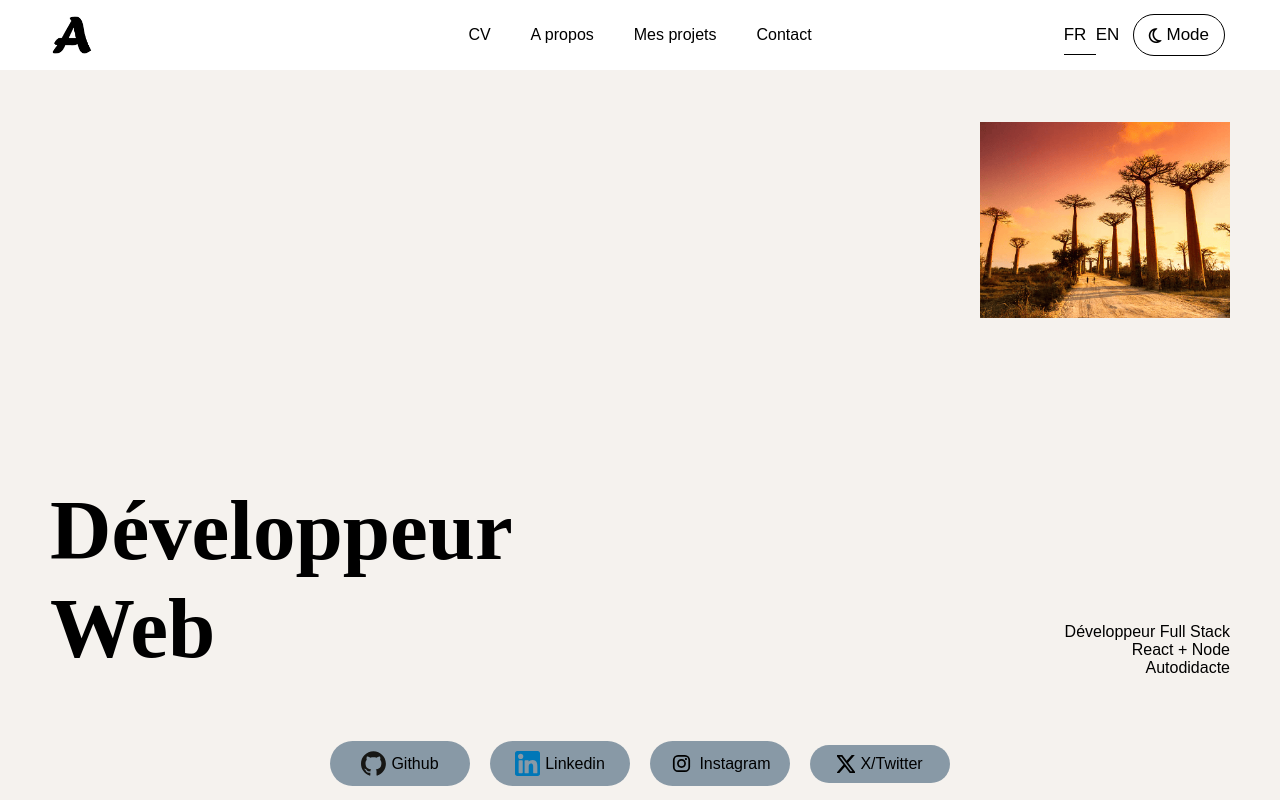
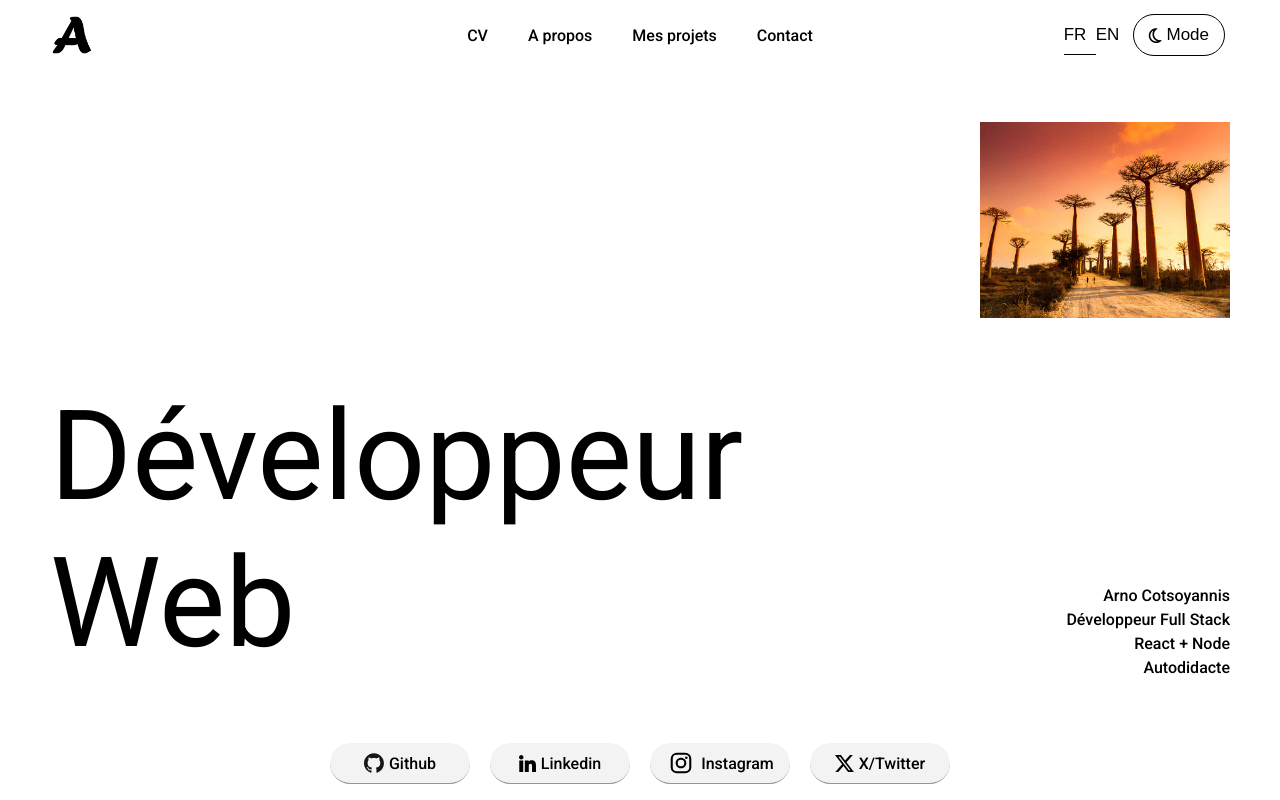
Before and after one commit to AvirKarakitsos/REACT_portfolio_2025, a React (Vite) app: page / in a window 1280 px wide. Shown: the top 800 px of the page. Built offline with nearby package versions, Linux system fonts and the light colour scheme.

Commit message:
feat: style top main container

```diff
--- a/index.html
+++ b/index.html
@@ -10,6 +10,9 @@
     />
 
     <title>Arno Cotsoyannis</title>
+    <link rel="preconnect" href="https://fonts.googleapis.com">
+    <link rel="preconnect" href="https://fonts.gstatic.com" crossorigin>
+    <link href="https://fonts.googleapis.com/css2?family=Roboto:ital,wght@0,100..900;1,100..900&display=swap" rel="stylesheet">
     <script src="https://kit.fontawesome.com/e53f4fb6f8.js" crossorigin="anonymous"></script>
 
   </head>
--- a/src/Components/Main.tsx
+++ b/src/Components/Main.tsx
@@ -2,7 +2,7 @@ import styles from '../assets/styles/Main.module.css'
 import photo from '../assets/images/photo-baobab.png'
 import github from '../assets/images/github.svg'
 import twitter from '../assets/images/twitter.svg'
-import linkedin from '../assets/images/linkedin.svg'
+import linkedin from '../assets/images/linkedin_2.svg'
 import instagram from '../assets/images/instagram.svg'
 import { useContext, useState } from 'react'
 import { sortByDate, translate } from '../utils/common'
@@ -52,7 +52,7 @@ function Main() {
       };
 
     return(
-        <main className={`${styles["main"]} ${theme === "light" ? "bg-light-2" : "bg-darker-1 color-white"}`}>
+        <main className={`${styles["main"]} ${theme === "light" ? "bg-light-1" : "bg-darker-1 color-white"}`}>
             <div className={styles["container"]}>
                 <section className={styles.topContainer}>
                     <div className={styles.up}>
@@ -64,6 +64,7 @@ function Main() {
                                 <img src={photo} alt="Allée de baobabs à Madagascar" className={styles.img}/>
                             </div>
                             <div className={styles.subtitles}>
+                                <p>Arno Cotsoyannis</p>
                                 <p>{translate(lang).main.part1.subtitle1}</p>
                                 <p>{translate(lang).main.part1.subtitle2}</p>
                                 <p>{translate(lang).main.part1.subtitle3}</p>
@@ -71,10 +72,10 @@ function Main() {
                         </div>
                     </div>
                     <ul className={styles.linksContainer}>
-                        <li className={`btn ${styles.linkItem} ${styles.link1}`}><a className={styles.link} href="https://github.com/AvirKarakitsos" target="_blank" rel="noopener noreferrer"><img height={25} width={25} src={github} alt="lien github"/>Github</a></li>
-                        <li className={`btn ${styles.linkItem} ${styles.link2}`}><a className={styles.link} href="https://www.linkedin.com/in/arno-c-b9b56531a/" target="_blank" rel="noopener noreferrer"><img height={25} width={25} src={linkedin} className={styles.imgLogo} alt="lien linkedin"/>Linkedin</a></li>
-                        <li className={`btn ${styles.linkItem} ${styles.link3}`}><a className={styles.link} href="https://twitter.com/AvirKarakitsos" target="_blank" rel="noopener noreferrer"><img height={18} width={18} src={twitter} alt="lien twitter"/>X/Twitter</a></li>
-                        <li className={`btn ${styles.linkItem} ${styles.link4}`}><a className={styles.link} href="https://www.instagram.com/avir.karakitsos/" target="_blank" rel="noopener noreferrer"><img height={25} width={25} src={instagram} alt="lien instagram"/>Instagram</a></li>
+                        <li className={`${styles.linkItem} ${styles.link1}`}><a className={styles.link} href="https://github.com/AvirKarakitsos" target="_blank" rel="noopener noreferrer"><img height={20} src={github} alt="lien github"/>Github</a></li>
+                        <li className={`${styles.linkItem} ${styles.link2}`}><a className={styles.link} href="https://www.linkedin.com/in/arno-c-b9b56531a/" target="_blank" rel="noopener noreferrer"><img height={17} src={linkedin} className={styles.imgLogo} alt="lien linkedin"/>Linkedin</a></li>
+                        <li className={`${styles.linkItem} ${styles.link3}`}><a className={styles.link} href="https://twitter.com/AvirKarakitsos" target="_blank" rel="noopener noreferrer"><img height={17} src={twitter} alt="lien twitter"/>X/Twitter</a></li>
+                        <li className={`${styles.linkItem} ${styles.link4}`}><a className={styles.link} href="https://www.instagram.com/avir.karakitsos/" target="_blank" rel="noopener noreferrer"><img height={30} src={instagram} alt="lien instagram"/>Instagram</a></li>
                     </ul>
                 </section>
 
--- a/src/assets/styles/Header.module.css
+++ b/src/assets/styles/Header.module.css
@@ -1,13 +1,14 @@
 .header {
     height: 70px;
+    width: 100%;
+    padding: 0 50px;
     position: fixed;
     display: flex;
     justify-content: space-between;
     align-items: center;
     top: 0;
     left: 0;
-    width: 100%;
-    padding: 0 50px;
+    font-weight: 500;
     z-index: 30;
 }
 
--- a/src/assets/styles/Main.module.css
+++ b/src/assets/styles/Main.module.css
@@ -29,8 +29,8 @@
 }
 
 .title {
-    font-family: 'Oregano', cursive;
-    font-size: 85px;
+    font-size: 125px;
+    font-weight: 400;
 }
 
 .imgContainer {
@@ -49,6 +49,8 @@
     flex-direction: column;
     justify-content: end;
     align-items: end;
+    row-gap: 5px;
+    font-weight: 500;
 }
 
 .linksContainer {
@@ -61,16 +63,20 @@
 }
 
 .linkItem{
-    width: 140px;
     position: absolute;
+    border-radius: 30px;
+    border-bottom: 1px solid var(--color-grey-2);
     background-color: var(--color-grey);
 }
 
 .link{
+    height: 40px;
+    width: 140px;
     display: flex;
     justify-content: center;
     align-items: center;
     column-gap: 5px;
+    font-weight: 500;
     text-decoration: none;
 }
 
@@ -86,6 +92,7 @@
 .link4{
     animation: link4 1000ms 500ms forwards cubic-bezier(.63,.22,.49,.95);
 }
+
 
 @keyframes link1 {
     0% {
--- a/src/index.css
+++ b/src/index.css
@@ -8,7 +8,8 @@
   --background-light: #ECE5DD80;
   --background-dark-primary: #181818;
   --background-dark-secondary: #282828;
-  --color-grey: #8899A6;
+  --color-grey: #F3F3F3;
+  --color-grey-2: #8899A6;
   --color-purple: #C500E8;
   --color-blue: #0096FF;
   --color-green: #32B903;
@@ -25,7 +26,10 @@ html {
 }
 
 body {
-  font-family: 'Montserrat', sans-serif;
+  font-family: "Roboto", sans-serif;
+  font-optical-sizing: auto;;
+  font-style: normal;
+  font-variation-settings:"wdth" 100;
 }
 
 /********** Common **********/
```
Also changed, not shown: src/assets/images/linkedin_2.svg (added).
